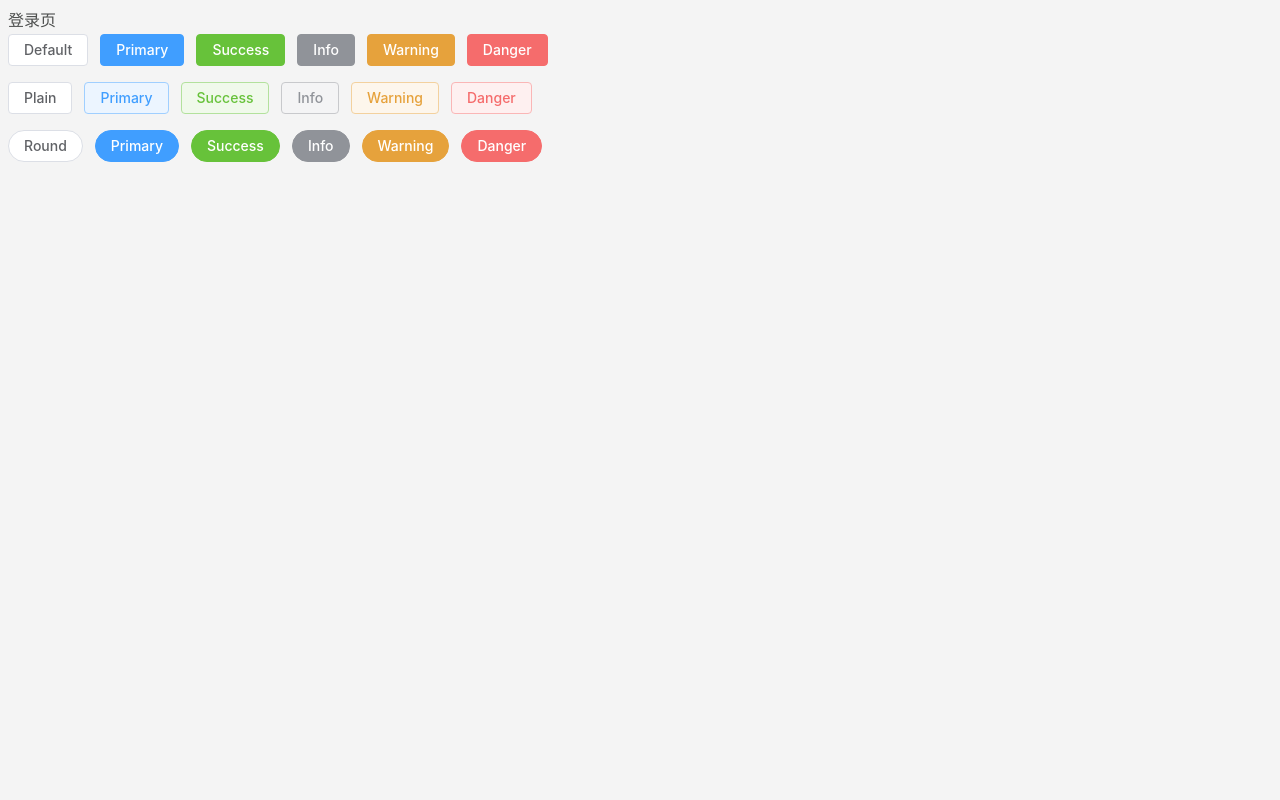
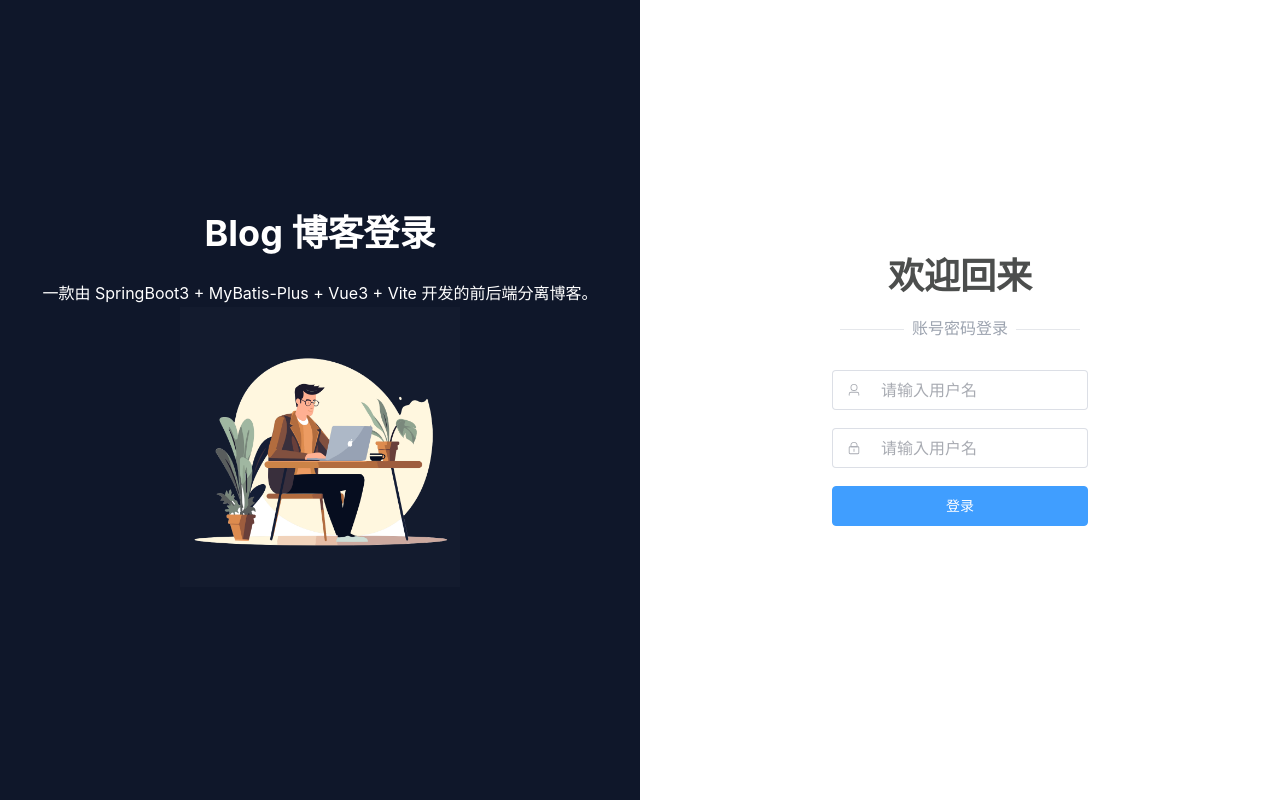
Before and after one commit to tomatoandage/blog-vue, a Vue app: page /#/login in a window 1280 px wide. Built offline with nearby package versions, Linux system fonts and the light colour scheme.

Commit message:
登录页开发

```diff
--- a/package.json
+++ b/package.json
@@ -9,6 +9,8 @@
     "preview": "vite preview"
   },
   "dependencies": {
+    "@element-plus/icons-vue": "^2.3.1",
+    "animate.css": "^4.1.1",
     "element-plus": "^2.9.0",
     "flowbite": "^1.8.1",
     "vue": "^3.5.13",
@@ -21,7 +23,7 @@
     "tailwindcss": "^3.4.15",
     "unplugin-auto-import": "^0.18.6",
     "unplugin-vue-components": "^0.27.5",
-    "vite": "^6.0.1",
+    "vite": "^5.3.5",
     "vite-plugin-vue-devtools": "^7.6.5"
   }
 }
--- a/src/assets/main.css
+++ b/src/assets/main.css
@@ -9,3 +9,7 @@
   background: #f4f4f4;
   line-height: 1.6;
 }
+
+[type='text']:focus, [type='email']:focus, [type='url']:focus, [type='password']:focus, [type='number']:focus, [type='date']:focus, [type='datetime-local']:focus, [type='month']:focus, [type='search']:focus, [type='tel']:focus, [type='time']:focus, [type='week']:focus, [multiple]:focus, textarea:focus, select:focus {
+  box-shadow: 0 0 0 1px transparent inset!important;
+}
--- a/src/main.js
+++ b/src/main.js
@@ -3,9 +3,21 @@
 import { createApp } from 'vue'
 import App from '@/App.vue'
 
+//导入路由
 import router from '@/router'
+
+//导入Animate.css (Animate.css 是一个跨浏览器的 CSS 动画库，提供了许多预设的、流畅的动画效果。)
+import 'animate.css';
+
+//导入 Element Plus 图标
+import * as ElementPlusIconsVue from '@element-plus/icons-vue'
 
 const app = createApp(App)
 
+//引入图标
+for (const [key, component] of Object.entries(ElementPlusIconsVue)) {
+	app.component(key, component)
+}
+
 app.use(router)
 app.mount('#app')
--- a/src/pages/admin/login.vue
+++ b/src/pages/admin/login.vue
@@ -1,32 +1,51 @@
 <template>
-	<div class="p-2">
-			<h1>登录页</h1>
-			<el-row class="mb-4">
-					<el-button>Default</el-button>
-					<el-button type="primary">Primary</el-button>
-					<el-button type="success">Success</el-button>
-					<el-button type="info">Info</el-button>
-					<el-button type="warning">Warning</el-button>
-					<el-button type="danger">Danger</el-button>
-			</el-row>
+	<div class="grid grid-cols-2 h-screen">
+		<!-- 默认占两列，order 用于指定排列顺序，md 用于适配非移动端（PC 端） -->
+		<div class="col-span-2 order-2 p-10 md:col-span-1 md:order-1 bg-slate-900">
+			<!-- 指定为 flex 布局，并设置为屏幕垂直水平居中，高度为 100% -->
+			<div class="flex justify-center items-center h-full flex-col">
+				<h2 class="font-bold text-4xl mb-7 text-white">Blog 博客登录</h2>
+				<p class="text-white">一款由 SpringBoot3 + MyBatis-Plus + Vue3 + Vite 开发的前后端分离博客。</p>
+				<!-- 指定图片宽度为父级元素的 1/2 -->
+				<img src="@/assets/developer.png" class="w-1/2">
+			</div>
+		</div>
+		<div class="col-span-2 order-1 md:col-span-1 md:order-2 bg-white">
+			<!-- flex-col 用于指定子元素垂直排列 -->
+			<div
+				class="flex justify-center items-center h-full flex-col animate__animated animate__bounceInRight animate__fast">
+				<!-- 大标题，设置字体粗细、大小、下边框 -->
+				<h1 class="font-bold text-4xl mb-5">欢迎回来</h1>
+				<!-- 设置 flex 布局，内容垂直水平居中，文字颜色，以及子内容水平方向 x 轴间距 -->
+				<div class="flex items-center justify-center mb-7 text-gray-400 space-x-2">
+					<!-- 左边横线，高度为 1px，宽度为 16，背景色设置 -->
+					<span class="h-[1px] w-16 bg-gray-200"></span>
+					<span>账号密码登录</span>
+					<!-- 右边横线 -->
+					<span class="h-[1px] w-16 bg-gray-200"></span>
+				</div>
+				<!-- 引入 Element Plus 表单组件，移动端设置宽度为 5/6，PC 端设置为 2/5 -->
+				<el-form class="w-5/6 md:w-2/5">
+					<el-form-item>
+						<!-- 输入框组件 -->
+						<el-input size="large" placeholder="请输入用户名" :prefix-icon="User" clearable />
+					</el-form-item>
+					<el-form-item>
+						<!-- 密码框组件 -->
+						<el-input size="large" type="password" placeholder="请输入用户名" :prefix-icon="Lock" clearable />
+					</el-form-item>
+					<el-form-item>
+						<!-- 登录按钮，宽度设置为 100% -->
+						<el-button class="w-full" size="large" type="primary">登录</el-button>
+					</el-form-item>
+				</el-form>
 
-			<el-row class="mb-4">
-					<el-button plain>Plain</el-button>
-					<el-button type="primary" plain>Primary</el-button>
-					<el-button type="success" plain>Success</el-button>
-					<el-button type="info" plain>Info</el-button>
-					<el-button type="warning" plain>Warning</el-button>
-					<el-button type="danger" plain>Danger</el-button>
-			</el-row>
-
-			<el-row class="mb-4">
-					<el-button round>Round</el-button>
-					<el-button type="primary" round>Primary</el-button>
-					<el-button type="success" round>Success</el-button>
-					<el-button type="info" round>Info</el-button>
-					<el-button type="warning" round>Warning</el-button>
-					<el-button type="danger" round>Danger</el-button>
-			</el-row>
-
+			</div>
+		</div>
 	</div>
 </template>
+
+<script setup>
+// 引入 Element Plus 中的用户、锁图标
+import { User, Lock } from '@element-plus/icons-vue'
+</script>
```
Also changed, not shown: src/assets/developer.png (added), 1 other file (tests, documents, lock files or other folders).
